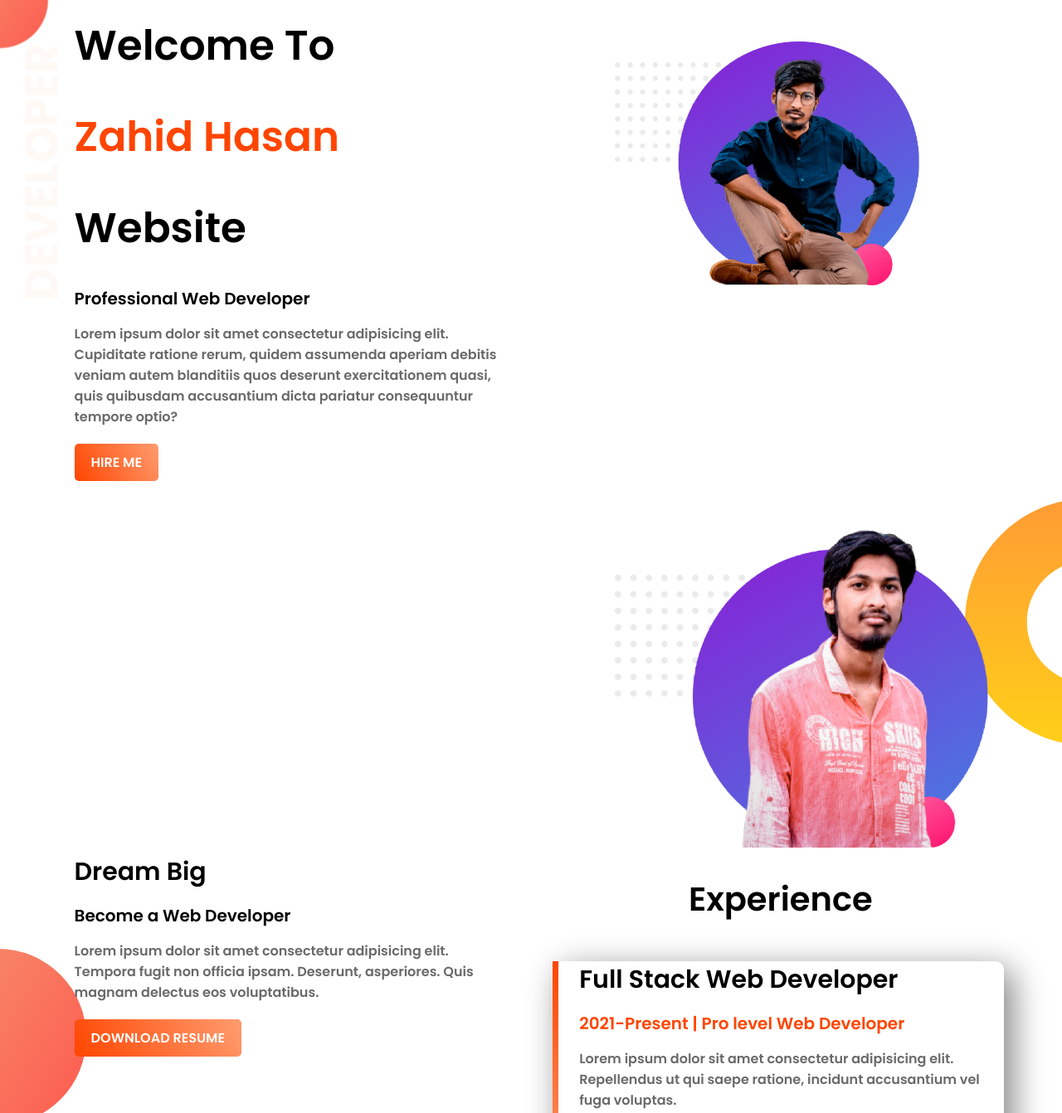
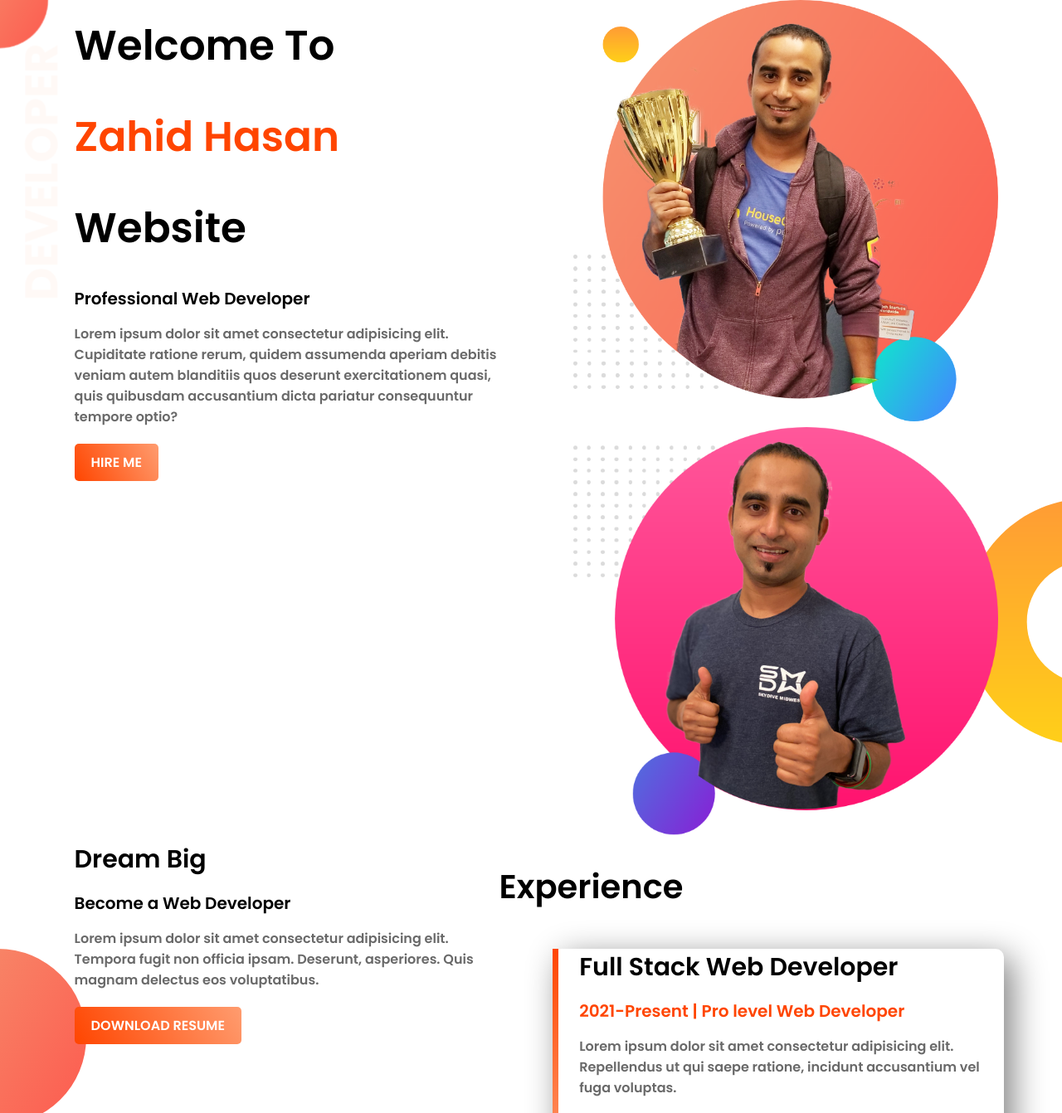
Before and after one commit to zahidhasan914181/my-portfolio, a plain HTML site: page index.html in a window 1280 px wide. Shown: the top 1342 px of the page at 83% size. Drawn offline with Linux system fonts and the light colour scheme.

Commit message:
pic change

```diff
--- a/index.html
+++ b/index.html
@@ -17,12 +17,12 @@
             <a class="link-button" target="_blank" href="https://www.facebook.com/zahid.13aug1999/">HIRE ME</a>
         </div>
         <div class="half-width">
-            <img src="images/image 12.png" alt="">
+            <img src="images/jhankar.png" alt="">
         </div>
     </section>
     <section class="dream-big">
         <div class="half-width">
-            <img src="images/dream pic.png" alt="">
+            <img src="images/jhankar2.png" alt="">
         </div>
         <div class="half-width">
             <h2>Dream Big</h2>
--- a/style.css
+++ b/style.css
@@ -31,12 +31,10 @@ p{
 .half-width img{
     width: 100%;
     height: auto;
-    margin: 50px 0 0 50px;
 }
 .top-banner{
     background-image: url("images/top-banner.png");
     background-repeat: no-repeat;
-
 }
 section{
     height: 500px;
@@ -62,7 +60,6 @@ section{
 }
 .experience-area h1{
     margin-bottom: 20px;
-    text-align: center;
     font-size: 40px
 }
 .single-exp{
```
